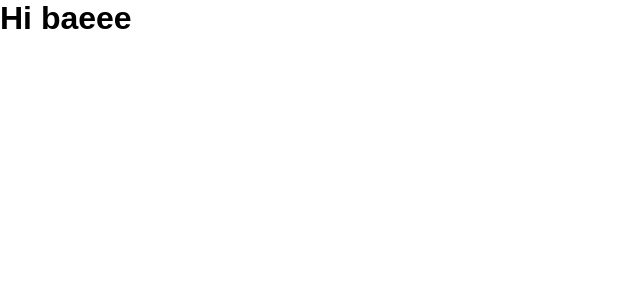
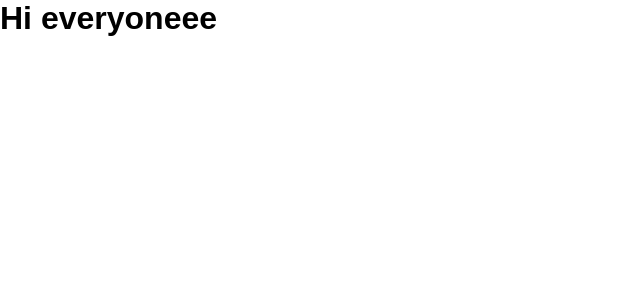
Before and after one commit to piercenovo/weather-app, a JavaScript app: page / in a window 1280 px wide. Shown: the top 300 px of the page, without its empty margins (0-640 px from the left). Built offline with nearby package versions, Linux system fonts and the light colour scheme; the HTML template or start-up script is replaced by a standard one.

Commit message:
webpack setup with babel and postcss to project

```diff
--- a/src/App.js
+++ b/src/App.js
@@ -4,7 +4,7 @@ const App = () => {
 
     return (
         <div className="app">
-            <h1>Hi baeee</h1>
+            <h1>Hi everyoneee</h1>
         </div>
     )
 }
```
